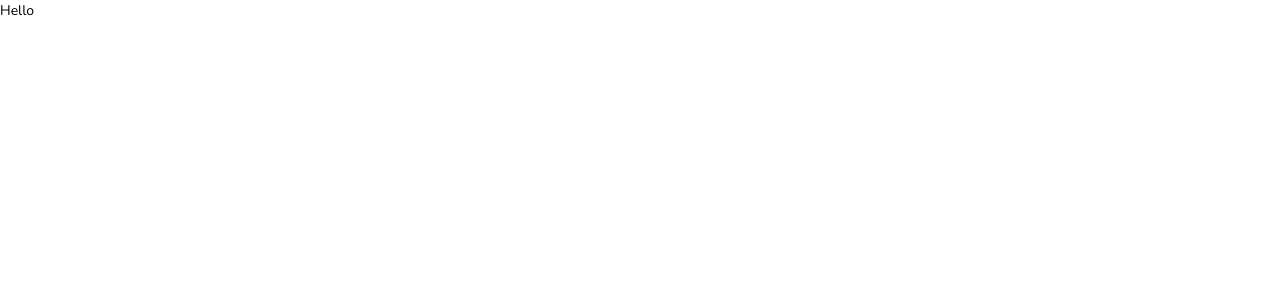
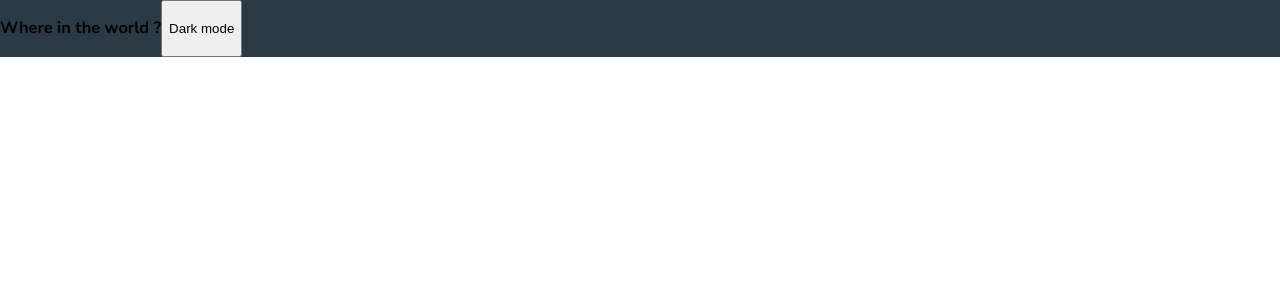
Before and after one commit to Sadeghbayan/rest-countries, a React (Create React App) app: page / in a window 1280 px wide. Shown: the top 300 px of the page. Built offline with nearby package versions, Linux system fonts and the light colour scheme.

Commit message:
import header component in app file

```diff
--- a/src/App.tsx
+++ b/src/App.tsx
@@ -1,8 +1,14 @@
 import React from "react";
 import "./App.scss";
+import Header from "./components/Header/Header";
+function App() {
+  const toggleTheme = () => {};
 
-function App() {
-  return <div className="App">Hello</div>;
+  return (
+    <div className="App">
+      <Header title="Where in the world ?" toggleTheme={toggleTheme} />
+    </div>
+  );
 }
 
 export default App;
```
